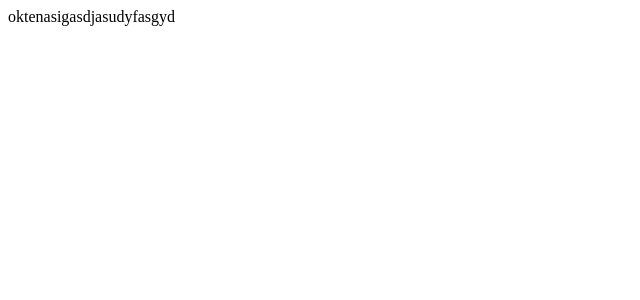
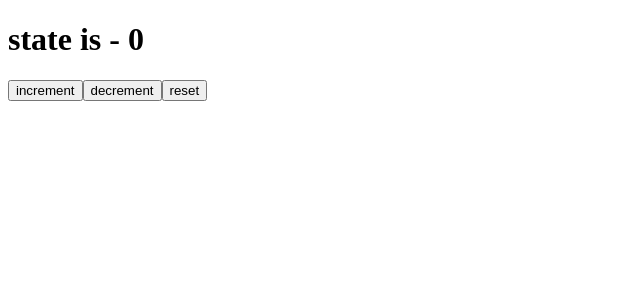
Before and after one commit to igorGavr/react-dec-2021, a React (Create React App) app: page / in a window 1280 px wide. Shown: the top 300 px of the page, without its empty margins (0-640 px from the left). Built offline with nearby package versions, Linux system fonts and the light colour scheme.

Commit message:
base part1

```diff
--- a/src/App.js
+++ b/src/App.js
@@ -1,7 +1,28 @@
+import {useDispatch, useSelector} from "react-redux";
+
 const App = () => {
+    let state = useSelector(state => state);
+    let dispatch = useDispatch();
+
+
     return (
         <div>
-            oktenasigasdjasudyfasgyd
+            <h1>state is - {state}</h1>
+
+            <button onClick={() => {
+                dispatch({type: 'INC', payload: 1});
+            }}>increment
+            </button>
+            <button onClick={() => {
+                dispatch({type: 'DEC', payload: 1});
+            }}>decrement
+            </button>
+            <button onClick={() => {
+                dispatch({type: 'RESET', payload: 0});
+
+            }}>reset
+            </button>
+
         </div>
     );
 };
--- a/src/index.js
+++ b/src/index.js
@@ -2,6 +2,31 @@
 import ReactDOM from 'react-dom/client';
 
 import App from './App';
+import {Provider} from "react-redux";
+import {createStore} from 'redux';
+
 
 const root = ReactDOM.createRoot(document.getElementById('root'));
-root.render(<App/>)
+
+
+function reducer(state = 0, action) {
+    switch (action.type) {
+        case 'INC':
+            return state + action.payload;
+        case 'DEC':
+            console.log(action.payload);
+            return state - action.payload;
+        case 'RESET':
+            console.log(action.payload);
+            state = action.payload;
+            return state;
+        default:
+            return state;
+    }
+}
+
+let store = createStore(reducer);
+
+root.render(<Provider store={store}>
+    <App/>
+</Provider>)
```
Also changed, not shown: package.json (+6 -1 lines), 1 other file (tests, documents, lock files or other folders).
